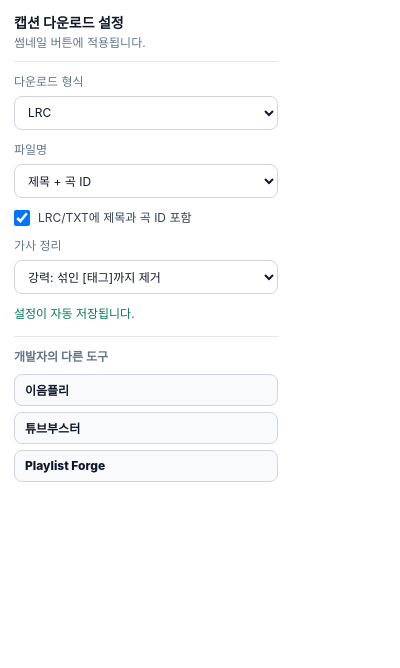
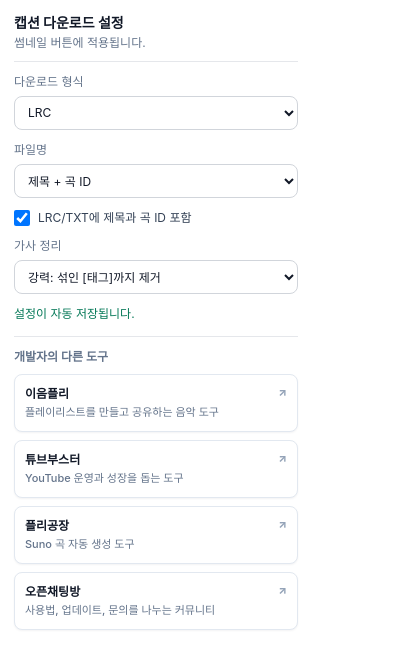
Before and after one commit to Johau91/suno-caption-studio, a browser extension: page popup.html in a window 400 px wide. Drawn offline with Linux system fonts and the light colour scheme.

Commit message:
Refine popup tool cards

```diff
--- a/package.json
+++ b/package.json
@@ -1,6 +1,6 @@
 {
   "name": "suno-caption-studio",
-  "version": "1.0.0",
+  "version": "1.0.1",
   "description": "A standalone Chrome extension for previewing, saving, and copying Suno synchronized captions.",
   "private": true,
   "scripts": {
--- a/popup.css
+++ b/popup.css
@@ -8,7 +8,7 @@
 }
 
 body {
-  width: 292px;
+  width: 312px;
   margin: 0;
   background: #ffffff;
   color: #111827;
@@ -93,26 +93,51 @@ select {
 .tool-links {
   display: grid;
   grid-template-columns: 1fr;
-  gap: 6px;
+  gap: 8px;
 }
 
 .tool-links button {
   width: 100%;
-  height: 32px;
-  border: 1px solid #d1d5db;
+  min-height: 58px;
+  border: 1px solid #e2e8f0;
   border-radius: 8px;
-  background: #f8fafc;
+  background: #ffffff;
   color: #0f172a;
   cursor: pointer;
   font: inherit;
+  text-align: left;
+  padding: 9px 10px;
+  box-shadow: 0 1px 2px rgba(15, 23, 42, 0.05);
+}
+
+.tool-links button strong {
+  display: flex;
+  align-items: center;
+  justify-content: space-between;
+  gap: 8px;
+  color: #111827;
   font-size: 12px;
-  font-weight: 760;
-  text-align: left;
-  padding: 0 10px;
+  font-weight: 820;
+  line-height: 1.25;
+}
+
+.tool-links button strong span {
+  color: #94a3b8;
+  font-size: 11px;
+}
+
+.tool-links button > span {
+  display: block;
+  margin-top: 4px;
+  color: #64748b;
+  font-size: 11px;
+  font-weight: 500;
+  line-height: 1.35;
 }
 
 .tool-links button:hover,
 .tool-links button:focus-visible {
-  background: #eef2ff;
+  background: #f8fafc;
   border-color: #a5b4fc;
+  box-shadow: 0 4px 12px rgba(37, 99, 235, 0.12);
 }
--- a/popup.html
+++ b/popup.html
@@ -50,9 +50,22 @@
       <section class="other-tools" aria-label="개발자의 다른 도구">
         <span>개발자의 다른 도구</span>
         <div class="tool-links">
-          <button type="button" data-url="https://ieumpli.com/">이음플리</button>
-          <button type="button" data-url="https://tubeboost.kr/">튜브부스터</button>
-          <button type="button" data-url="https://playlistforge.com/">Playlist Forge</button>
+          <button type="button" data-url="https://ieumpli.com/">
+            <strong>이음플리 <span aria-hidden="true">↗</span></strong>
+            <span>플레이리스트를 만들고 공유하는 음악 도구</span>
+          </button>
+          <button type="button" data-url="https://tubeboost.kr/">
+            <strong>튜브부스터 <span aria-hidden="true">↗</span></strong>
+            <span>YouTube 운영과 성장을 돕는 도구</span>
+          </button>
+          <button type="button" data-url="https://playlistforge.com/">
+            <strong>플리공장 <span aria-hidden="true">↗</span></strong>
+            <span>Suno 곡 자동 생성 도구</span>
+          </button>
+          <button type="button" data-url="https://open.kakao.com/o/gziXkYci">
+            <strong>오픈채팅방 <span aria-hidden="true">↗</span></strong>
+            <span>사용법, 업데이트, 문의를 나누는 커뮤니티</span>
+          </button>
         </div>
       </section>
     </main>
```
Also changed, not shown: manifest.json.
